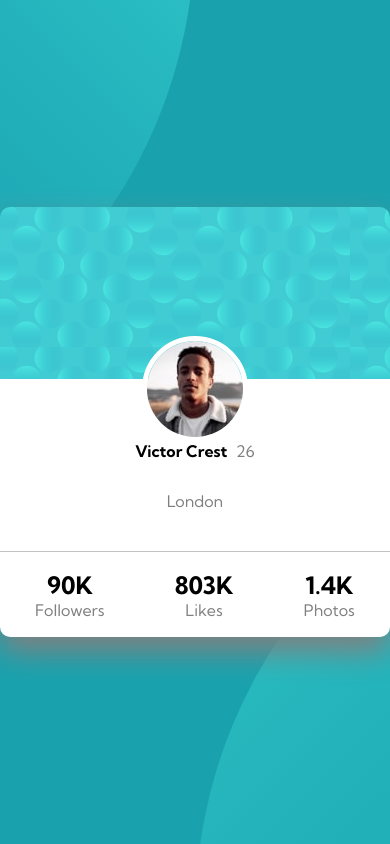
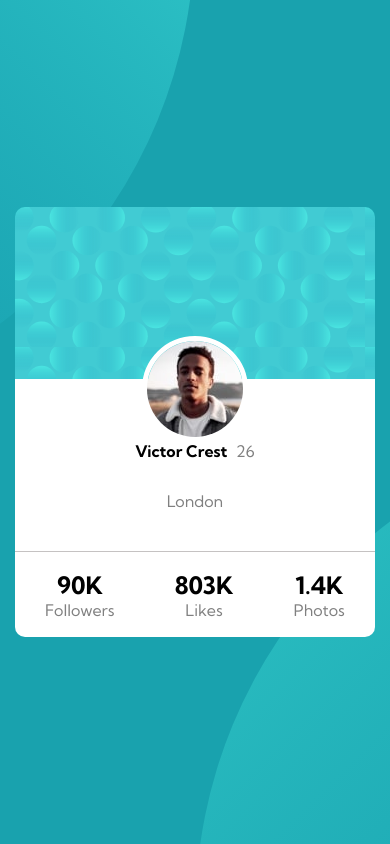
Before and after one commit to adojcinovic/week1_and_2_task, a plain HTML site: page index.html in a window 390 px wide. Drawn offline with Linux system fonts and the light colour scheme.

Commit message:
responsive fixed

```diff
--- a/style.css
+++ b/style.css
@@ -8,7 +8,7 @@
 .frame {
     position: relative;
     width: 100%;
-    height: 100vh;
+    min-height: 100vh;
     background-color: hsl(185, 75%, 39%);
     display: flex;
     align-items: center;
@@ -30,13 +30,14 @@
 }
 
 .card {
-    position: absolute;
+    margin-top: 10px;
+    margin-bottom: 10px;
+    padding: 0 15px;
     width: 400px;
     height: 430px;
     position: relative;
     font-family: 'Kumbh Sans', sans-serif;
     text-align: center;
-    box-shadow: 0 15px 30px gray;
     border-radius: 10px;
 }
 
```
